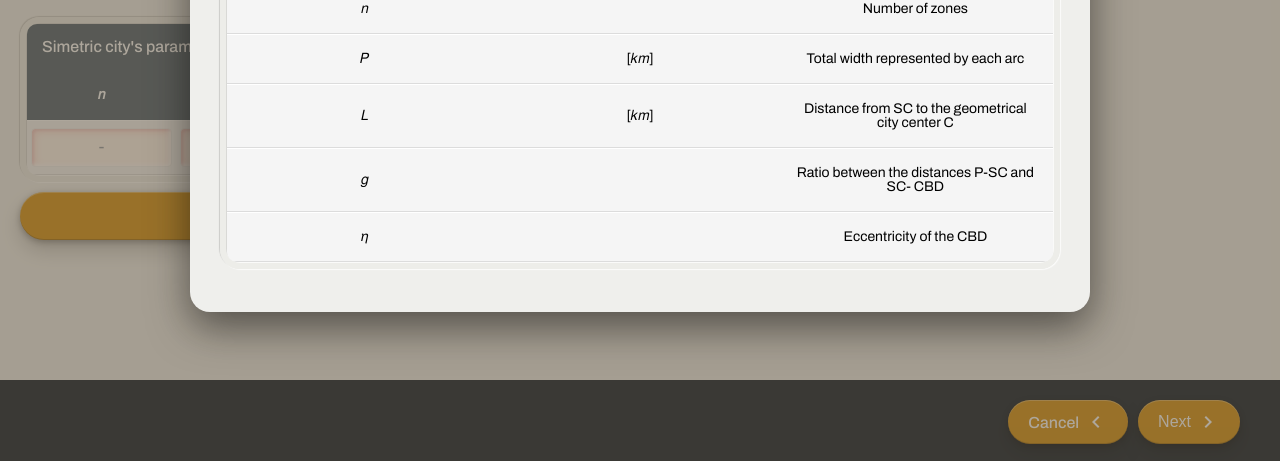
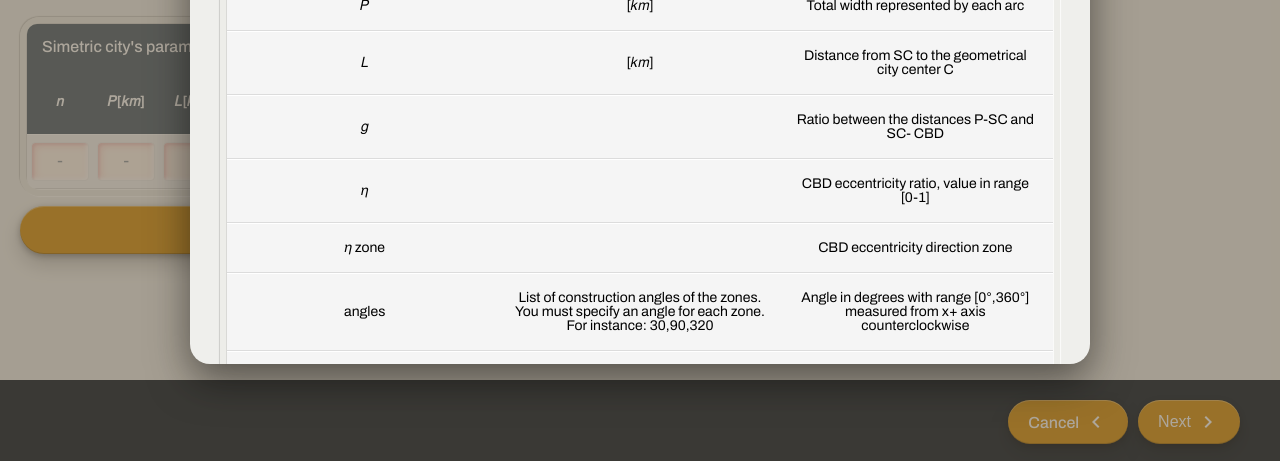
Before and after one commit to SIDERMIT/frontend, a Vue app: page /cities/new in a window 1280 px wide. Both pictures are taken after a click on the link "help". Shown: the part 336-797 px from the top of the page. Built offline with nearby package versions, Linux system fonts and the light colour scheme; no server answers; what vue-2-breadcrumbs would draw is missing.

Commit message:
include optional parameters to create graph

```diff
--- a/src/api/cities.api.js
+++ b/src/api/cities.api.js
@@ -7,9 +7,9 @@ const getAllCities = (limit) => httpClient.get(END_POINT, {params:{limit}});
 const getCity = (publicId) => httpClient.get(`${END_POINT}${publicId}/`);
 const deleteCity = (publicId) => httpClient.delete(`${END_POINT}${publicId}/`);
 const updateCity = (publicId, data) => httpClient.patch(`${END_POINT}${publicId}/`, data);
-const createCity = (name, n, p, l, g, graph) => httpClient.post(END_POINT, {name, n, p, l, g, graph, step: 'step1'});
+const createCity = (name, n, p, l, g, etha, etha_zone, angles, gi, hi, graph) => httpClient.post(END_POINT, {name, n, p, l, g, etha, etha_zone, angles, gi, hi, graph, step: 'step1'});
 const duplicateCity = (publicId) => httpClient.post(`${END_POINT}${publicId}/duplicate/`);
-const getPajekFile = (n,p,l,g) => httpClient.get(`${END_POINT}build_graph_file_from_parameters/`, {params:{n,p,l,g}});
+const getPajekFile = (n,p,l,g, etha, etha_zone, angles, gi, hi) => httpClient.get(`${END_POINT}build_graph_file_from_parameters/`, {params:{n, p, l, g, etha, etha_zone, angles, gi, hi}});
 const getGraphFromPajekFile = (graph) => httpClient.get(`${END_POINT}network_data_from_pajek_file/`, {params:{graph}});
 const getMatrixData = (publicId, y, a, alpha, beta) => httpClient.get(`${END_POINT}${publicId}/build_matrix_data/`, {params:{y, a, alpha, beta}});
 const getMatrixFromFile = (publicId, content) => httpClient.post(`${END_POINT}${publicId}/build_matrix_from_file/`, {content});
--- a/src/views/city/NewCity.vue
+++ b/src/views/city/NewCity.vue
@@ -29,12 +29,22 @@
                             <th><span>𝑃[𝑘𝑚]</span></th>
                             <th><span>𝐿[𝑘𝑚]</span></th>
                             <th><span>𝑔</span></th>
+                            <th><span>𝜂</span></th>
+                            <th><span>𝜂 zone</span></th>
+                            <th><span>angles</span></th>
+                            <th><span>Gi</span></th>
+                            <th><span>Hi</span></th>
                         </tr>
                         <tr>
                             <td><input v-model="newCity.n" :disabled="!enableParameters" v-bind:class="{ error: (newCity.n === null || newCity.n === '') && enableParameters }" type="text" ref="nInput" placeholder="-" /></td>
                             <td><input v-model="newCity.p" :disabled="!enableParameters" v-bind:class="{ error: (newCity.p === null || newCity.p === '') && enableParameters }" type="text"  placeholder="-"/></td>
                             <td><input v-model="newCity.l" :disabled="!enableParameters" v-bind:class="{ error: (newCity.l === null || newCity.l === '') && enableParameters }" type="text"  placeholder="-"/></td>
                             <td><input v-model="newCity.g" :disabled="!enableParameters" v-bind:class="{ error: (newCity.g === null || newCity.g === '') && enableParameters }" type="text"  placeholder="-"/></td>
+                            <td><input v-model="newCity.etha" :disabled="!enableParameters" v-bind:class="{ error: (newCity.etha === null || newCity.etha === '') && enableParameters }" type="text"  placeholder="-"/></td>
+                            <td><input v-model="newCity.etha_zone" :disabled="!enableParameters" v-bind:class="{ error: (newCity.etha_zone === null || newCity.etha_zone === '') && enableParameters }" type="text"  placeholder="-"/></td>
+                            <td><input v-model="newCity.angles" :disabled="!enableParameters" v-bind:class="{ error: (newCity.angles === null || newCity.angles === '') && enableParameters }" type="text"  placeholder="-"/></td>
+                            <td><input v-model="newCity.gi" :disabled="!enableParameters" v-bind:class="{ error: (newCity.gi === null || newCity.gi === '') && enableParameters }" type="text"  placeholder="-"/></td>
+                            <td><input v-model="newCity.hi" :disabled="!enableParameters" v-bind:class="{ error: (newCity.hi === null || newCity.hi === '') && enableParameters }" type="text"  placeholder="-"/></td>
                         </tr>
                     </tbody>
                 </table>
@@ -110,7 +120,27 @@
                             <tr>
                                 <td><span>𝜂</span></td>
                                 <td>&nbsp;</td>
-                                <td><span>Eccentricity of the CBD</span></td>
+                                <td><span>CBD eccentricity ratio, value in range [0-1]</span></td>
+                            </tr>
+                            <tr>
+                                <td><span>𝜂 zone</span></td>
+                                <td>&nbsp;</td>
+                                <td><span>CBD eccentricity direction zone</span></td>
+                            </tr>
+                            <tr>
+                                <td><span>angles</span></td>
+                                <td>List of construction angles of the zones. You must specify an angle for each zone. For instance: 30,90,320</td>
+                                <td><span>Angle in degrees with range [0°,360°] measured from x+ axis counterclockwise</span></td>
+                            </tr>
+                            <tr>
+                                <td><span>Gi</span></td>
+                                <td>List with asymmetry ratio for each zone with values >=0. For instance: 10,24,45</td>
+                                <td><span>Asymmetry parameter of distance from subcenters to (0,0) of Cartesian plane</span></td>
+                            </tr>
+                            <tr>
+                                <td><span>Hi</span></td>
+                                <td>List with asymmetry ratio for each zone with values >=0. For instance: 5,15,16</td>
+                                <td><span>Asymmetry parameter of distance from peripheries to (0,0) of Cartesian plane</span></td>
                             </tr>
                         </tbody>
                     </table>
@@ -202,6 +232,11 @@ export default {
               p: null,
               l: null,
               g: null,
+              etha: null,
+              etha_zone: null,
+              angles: null,
+              gi: null,
+              hi: null,
               graph: null,
               network_descriptor: {
                   nodes: [],
@@ -216,9 +251,14 @@ export default {
           let p = this.newCity.p;
           let l = this.newCity.l;
           let g = this.newCity.g;
+          let etha = this.newCity.etha;
+          let etha_zone = this.newCity.etha_zone;
+          let angles = this.newCity.angles;
+          let gi = this.newCity.gi;
+          let hi = this.newCity.hi;
 
           // create graph file from parameters
-          citiesAPI.getPajekFile(n, p, l, g)
+          citiesAPI.getPajekFile(n, p, l, g, etha, etha_zone, angles, gi, hi)
           .then(response => {
             this.newCity.graph = response.data.pajek;
             this.newCity.network_descriptor = response.data.network;
@@ -236,9 +276,23 @@ export default {
       updateCity() {
         let request = null;
         if (this.isNew) {
-            request = citiesAPI.createCity(this.newCity.name, this.newCity.n, this.newCity.p, this.newCity.l, this.newCity.g, this.newCity.graph);
+            request = citiesAPI.createCity(this.newCity.name, this.newCity.n, this.newCity.p, this.newCity.l, this.newCity.g, this.newCity.etha,
+            this.newCity.etha_zone, this.newCity.angles, this.newCity.gi, this.newCity.hi, this.newCity.graph);
         } else {
-            let data = {name: this.newCity.name, n: this.newCity.n, p: this.newCity.p, l: this.newCity.l, g: this.newCity.g, graph: this.newCity.graph, step: 'step1'}
+            let data = {
+                name: this.newCity.name,
+                n: this.newCity.n,
+                p: this.newCity.p,
+                l: this.newCity.l,
+                g: this.newCity.g,
+                etha: this.newCity.etha,
+                etha_zone: this.newCity.etha_zone,
+                angles :this.newCity.angles,
+                gi :this.newCity.gi,
+                hi :this.newCity.hi,
+                graph: this.newCity.graph,
+                step: 'step1'
+            };
             request = citiesAPI.updateCity(this.newCity.public_id, data);
         }
 
@@ -262,6 +316,11 @@ export default {
             this.newCity.p = response.data.p;
             this.newCity.l = response.data.l;
             this.newCity.g = response.data.g;
+            this.newCity.etha = response.data.etha;
+            this.newCity.etha_zone = response.data.etha_zone;
+            this.newCity.angles = response.data.angles;
+            this.newCity.gi = response.data.gi;
+            this.newCity.hi = response.data.hi;
             this.newCity.graph = fileContent;
             this.newCity.network_descriptor = response.data.network;
             this.showImportModal = false
@@ -279,6 +338,11 @@ export default {
             this.newCity.p = response.data.p;
             this.newCity.l = response.data.l;
             this.newCity.g = response.data.g;
+            this.newCity.etha = response.data.etha;
+            this.newCity.etha_zone = response.data.etha_zone;
+            this.newCity.angles = response.data.angles;
+            this.newCity.gi = response.data.gi;
+            this.newCity.hi = response.data.hi;
             this.enableParameters = false;
             this.newCity.network_descriptor = response.data.network;
 
```
